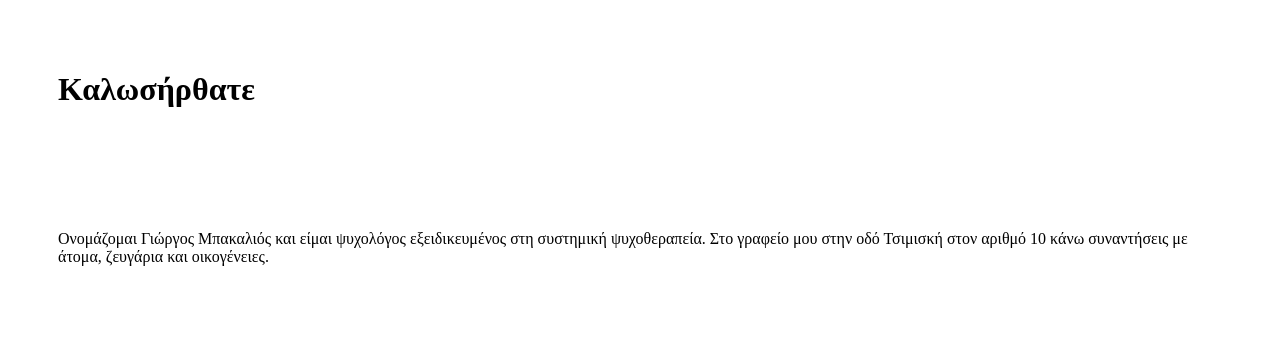
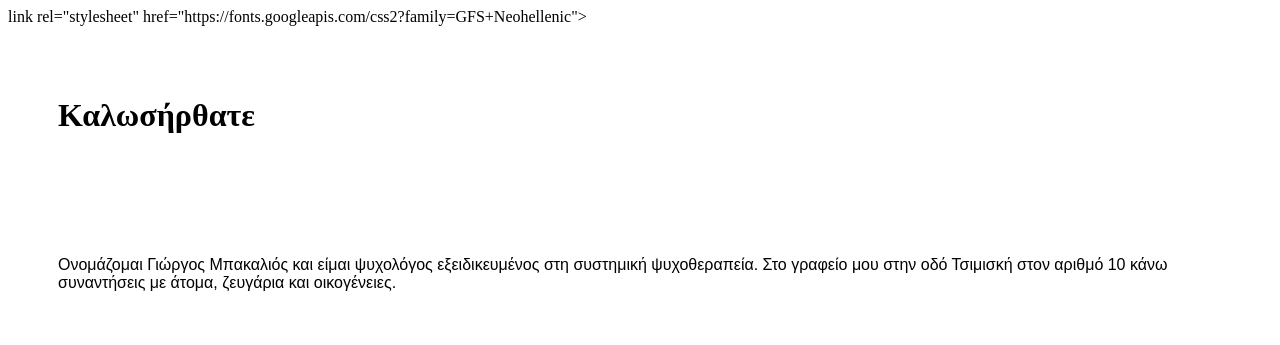
Before and after one commit to giorgosbakalios/github.io, a plain HTML site: page index.html in a window 1280 px wide. Drawn offline with Linux system fonts and the light colour scheme.

Commit message:
Update index.html

```diff
--- a/index.html
+++ b/index.html
@@ -1,5 +1,8 @@
 <!DOCTYPE html>
 <html>
+  <head>
+  link rel="stylesheet" href="https://fonts.googleapis.com/css2?family=GFS+Neohellenic">
+  </head>
   <style>
     h1 {
         padding: 50px;
@@ -8,6 +11,7 @@
 
 
     p {
+        font-family: "GFS Neohellenic", sans-serif;
        padding: 50px;
     }
 
```
